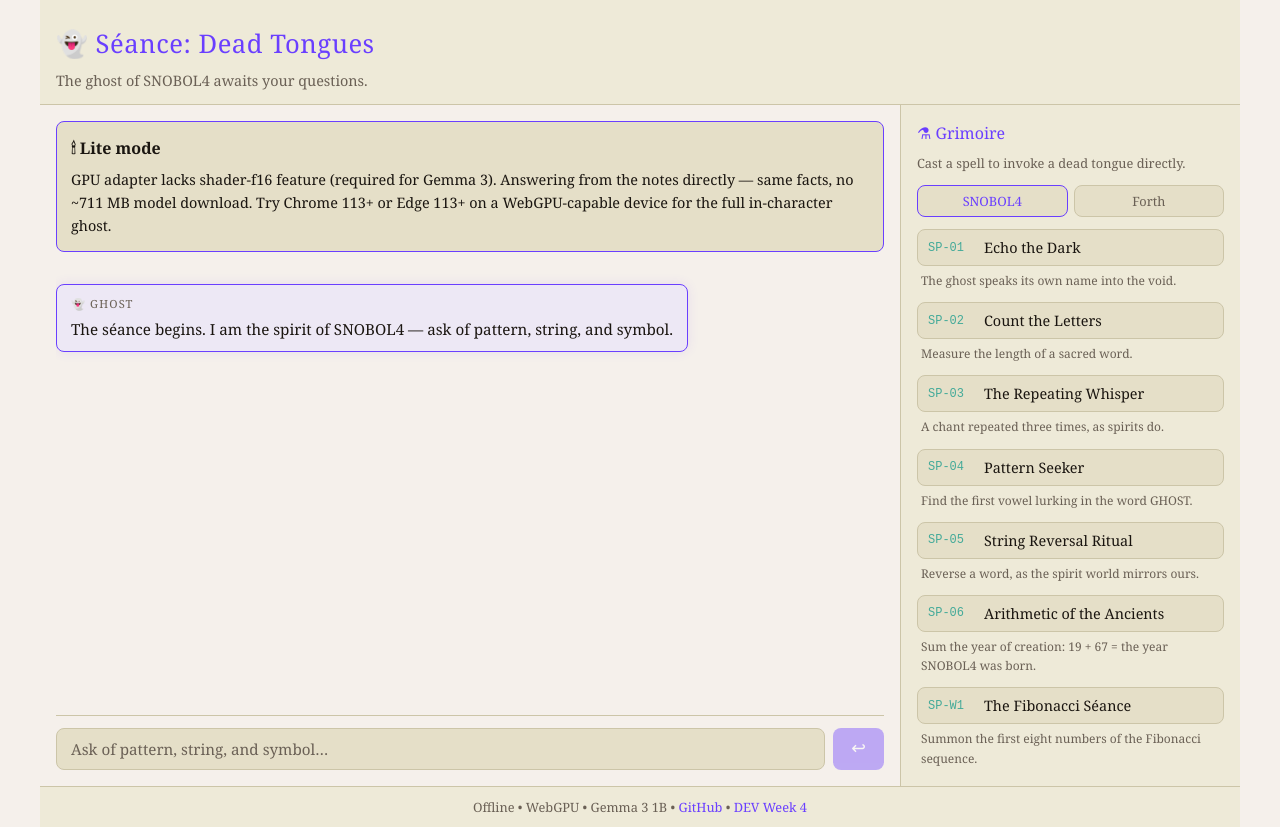
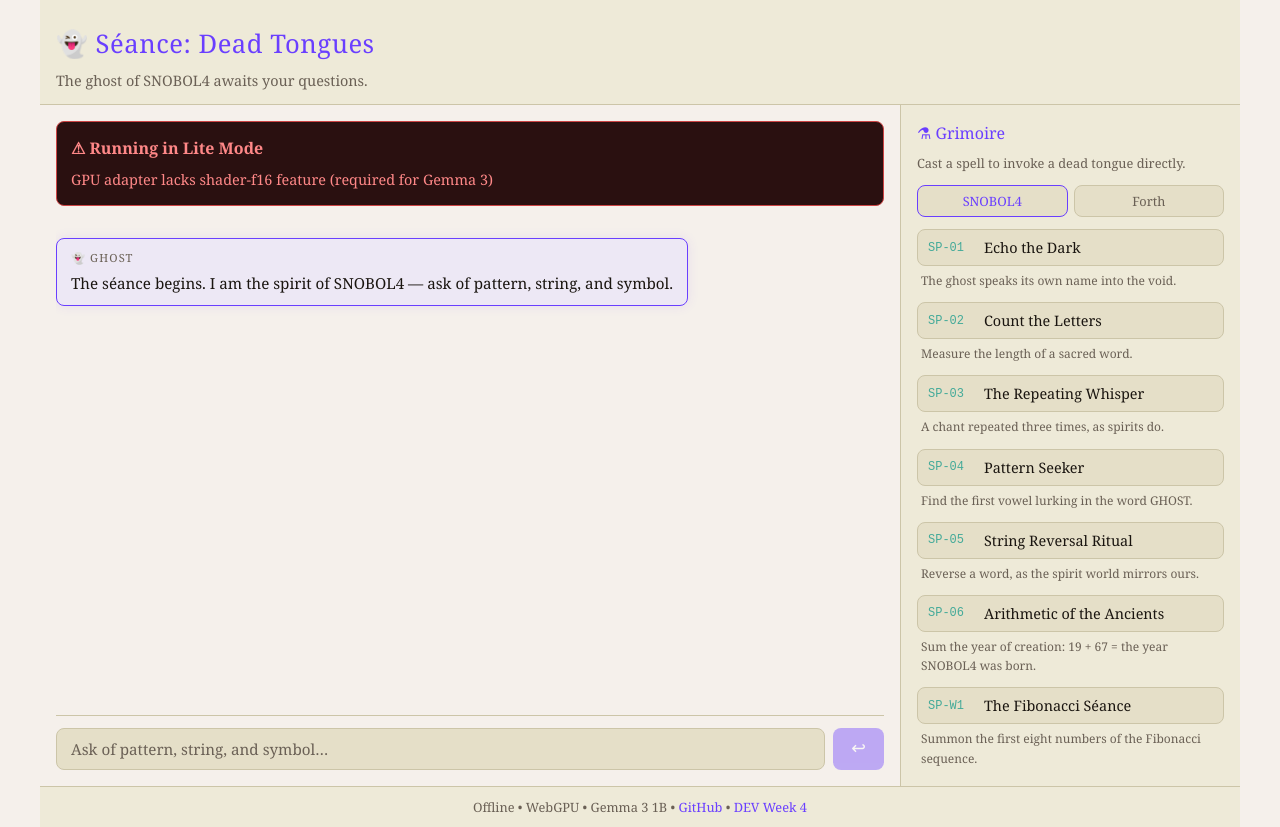
Before and after one commit to shreshthabagohil/seance-dead-tongues, a React (Vite) app: page / in a window 1280 px wide. Built offline with nearby package versions, Linux system fonts and the light colour scheme.

Commit message:
Refactor CapabilityBanner component for better clarity
Refactor CapabilityBanner to handle both fatal and lite modes in a single return statement, improving code clarity.

```diff
--- a/src/components/CapabilityBanner.tsx
+++ b/src/components/CapabilityBanner.tsx
@@ -1,28 +1,19 @@
 interface Props {
-  /** Why we're showing this banner (capability probe reason, or an error). */
   reason: string;
-  /** true: the whole app is broken (no notes data). false: Lite mode — chat still works. */
   fatal?: boolean;
 }
 
-export function CapabilityBanner({ reason, fatal = false }: Props) {
-  if (fatal) {
-    return (
-      <div className="capability-banner capability-banner--fatal" role="alert" aria-live="assertive">
-        <strong>⚠ Séance cannot begin</strong>
-        <p>{reason}</p>
-      </div>
-    );
-  }
-
+export function CapabilityBanner({ reason, fatal }: Props) {
   return (
-    <div className="capability-banner capability-banner--lite" role="status" aria-live="polite">
-      <strong>🕯 Lite mode</strong>
-      <p>
-        {reason}. Answering from the notes directly — same facts, no ~711 MB
-        model download. Try Chrome 113+ or Edge 113+ on a WebGPU-capable
-        device for the full in-character ghost.
-      </p>
+    <div className="capability-banner" role="alert" aria-live="assertive">
+      <strong>{fatal ? '⚠ Séance cannot begin' : '⚠ Running in Lite Mode'}</strong>
+      <p>{reason}</p>
+      {fatal && (
+        <p>
+          WebGPU with shader-f16 support is required for the full experience.
+          Try Chrome 113+ or Edge 113+ on a compatible GPU.
+        </p>
+      )}
     </div>
   );
 }
```
